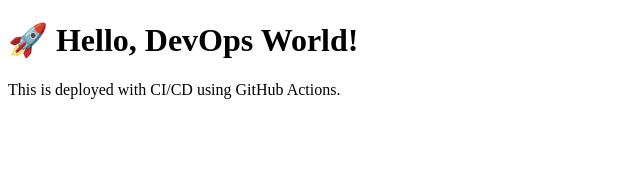
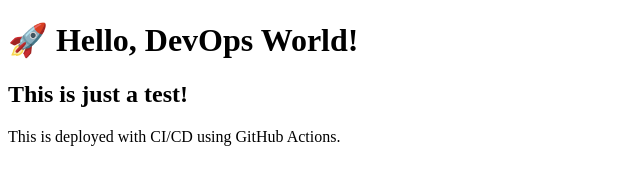
Before and after one commit to pepon0199/ci-cd-html-demo, a plain HTML site: page index.html in a window 1280 px wide. Shown: the whole page, without its empty margins (0-640 px from the left). Drawn offline with Linux system fonts and the light colour scheme.

Commit message:
Update index.html

```diff
--- a/index.html
+++ b/index.html
@@ -5,6 +5,7 @@
   </head>
   <body>
     <h1>🚀 Hello, DevOps World!</h1>
+    <h2>This is just a test!</h2>
     <p>This is deployed with CI/CD using GitHub Actions.</p>
   </body>
 </html>
```
